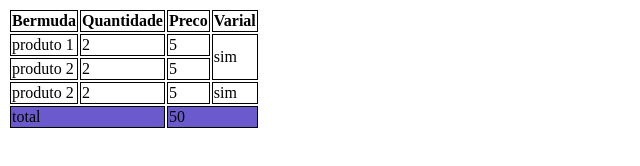
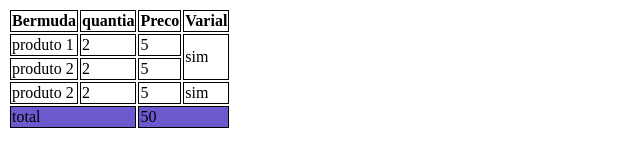
Before and after one commit to ErasmoCR02/Aula-Tabela, a plain HTML site: page index.html in a window 1280 px wide. Shown: the whole page, without its empty margins (0-640 px from the left). Drawn offline with Linux system fonts and the light colour scheme.

Commit message:
Alterado de quantidade para quantia

```diff
--- a/index.html
+++ b/index.html
@@ -19,7 +19,7 @@
         <thead>
             <tr>
                 <th>Bermuda</th>
-                <th>Quantidade</th>
+                <th>quantia</th>
                 <th>Preco</th>
                 <th>Varial</th>
             </tr>
```
